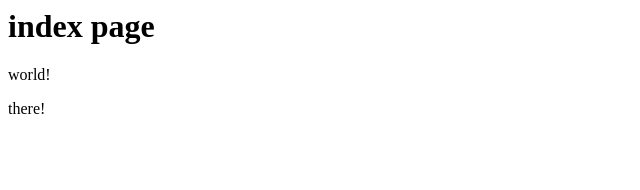
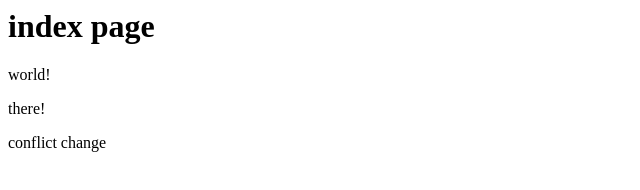
Before and after one commit to akshaysanmukh1995/vsdemoapp, a plain HTML site: page index.html in a window 1280 px wide. Shown: the whole page, without its empty margins (0-640 px from the left). Drawn offline with Linux system fonts and the light colour scheme.

Commit message:
para added

```diff
--- a/index.html
+++ b/index.html
@@ -1,3 +1,4 @@
 <h1>index page</h1>
 <p>world!</p>
 <p>there!</p>
+<p>conflict change</p>
```
